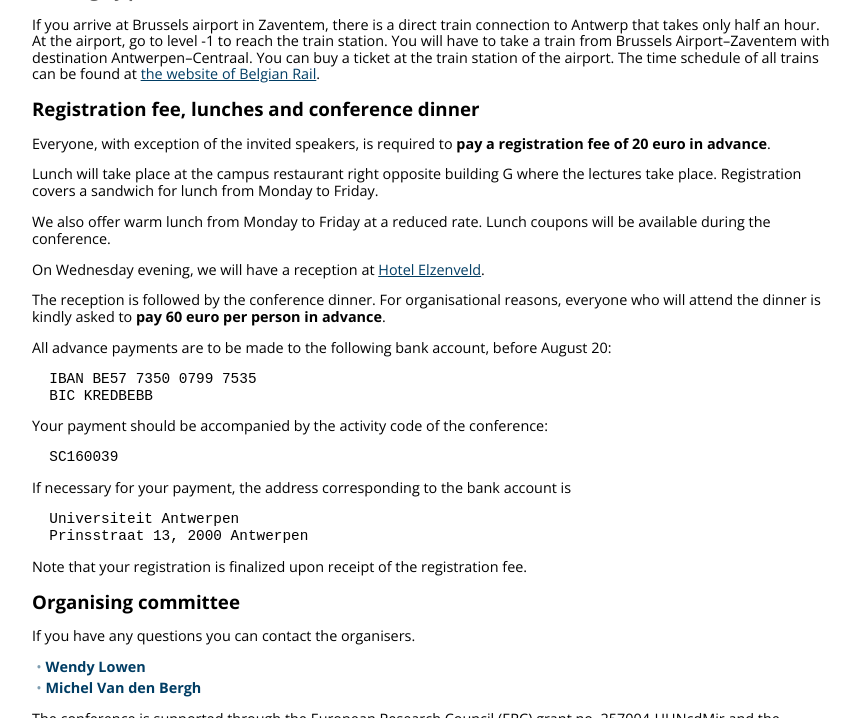
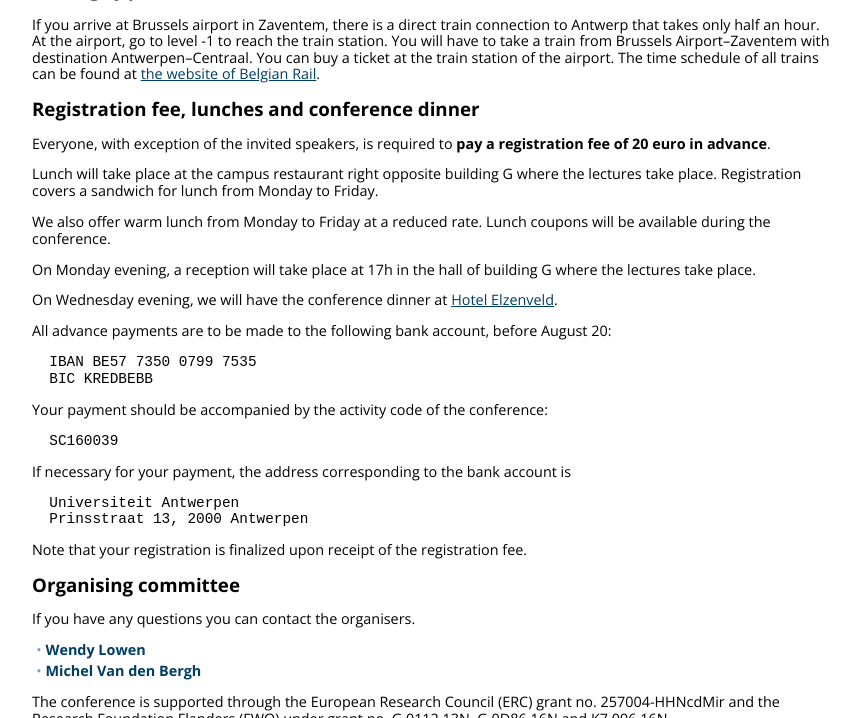
Before and after one commit to ncag-info/antwerp-2016, a Jekyll site: the page built from index.html, in a window 1280 px wide and 900 px high, scrolled down 1707 px, cut to the strip 0-718 px from the top of the window. Shown: the whole strip, without its empty margins (208-1068 px from the left). Built offline with Jekyll 4.4.1, drawn with Linux system fonts in a browser that asks for light colours; nearby versions of some CDN libraries; library files that are not in the unit come from our copies.

Commit message:
Updated reception and conference dinner information

```diff
--- a/index.html
+++ b/index.html
@@ -61,8 +61,8 @@ The aim of the conference is to bring together experts and graduate students/pos
 <p>Everyone, with exception of the invited speakers, is required to <strong>pay a registration fee of 20 euro in advance</strong>.
 <p>Lunch will take place at the campus restaurant right opposite building G where the lectures take place. Registration covers a sandwich for lunch from Monday to Friday.
 <p>We also offer warm lunch from Monday to Friday at a reduced rate. Lunch coupons will be available during the conference.
-<p>On Wednesday evening, we will have a reception at <a href="http://elzenveld.be/en/hotel">Hotel Elzenveld</a>.
-<p>The reception is followed by the conference dinner. For organisational reasons, everyone who will attend the dinner is kindly asked to <strong>pay 60 euro per person in advance</strong>.
+<p>On Monday evening, a reception will take place at 17h in the hall of building G where the lectures take place.
+<p>On Wednesday evening, we will have the conference dinner at <a href="http://elzenveld.be/en/hotel">Hotel Elzenveld</a>.
 
 <p>All advance payments are to be made to the following bank account, before August 20:
 <pre>  IBAN BE57 7350 0799 7535
```
